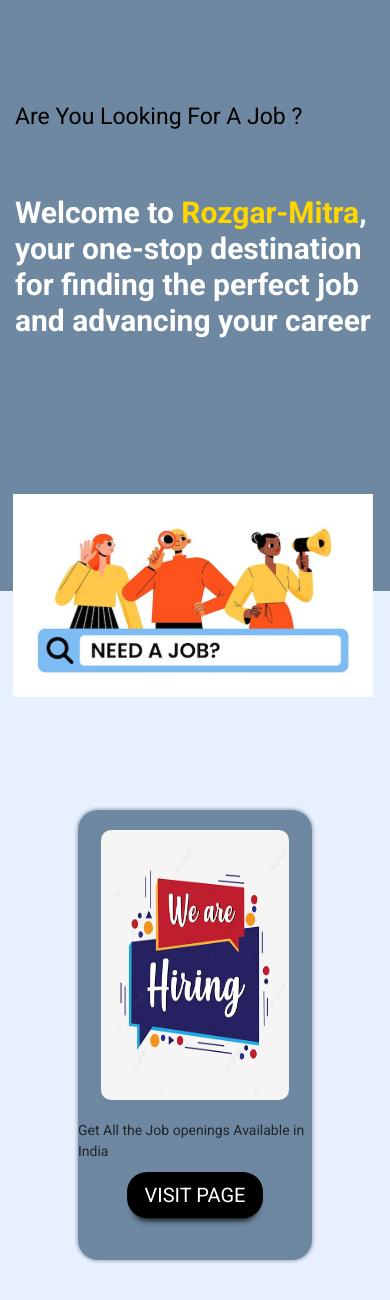
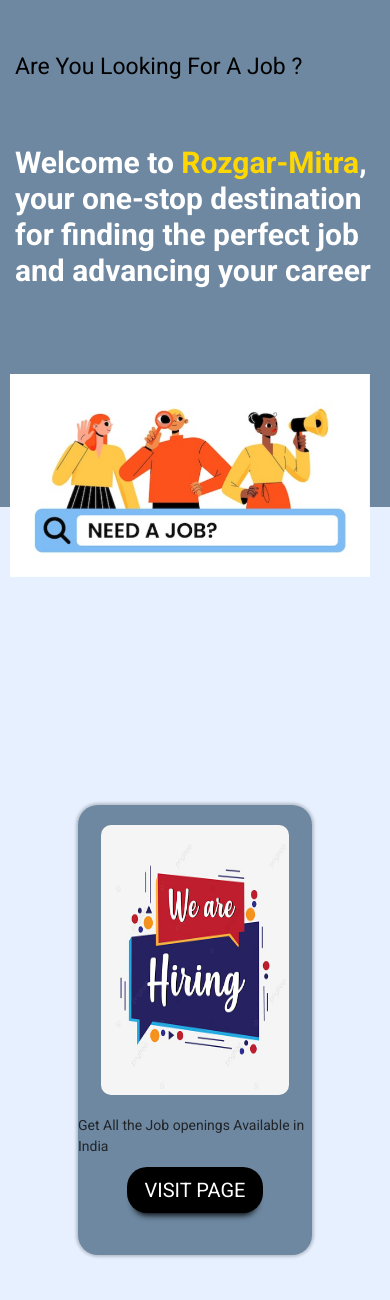
Before and after one commit to Aryan-Kumar-Thakur/Rojgar-Mitra, a Node server app: page / in a window 390 px wide. Shown: the part 53-1353 px from the top of the page. Run offline with Node 20, Linux system fonts and the light colour scheme; some libraries are stand-ins or nearby versions.

Commit message:
Make Responsive

```diff
--- a/public/css/style.css
+++ b/public/css/style.css
@@ -398,47 +398,32 @@ footer p {
 /* responsive code  */
 
 @media(max-width:767px) {
-  body {
+
+  body{
     min-height: 100vh;
-    width: 100%;
     display: flex;
     flex-direction: column;
-  }
+}
+.main_header_left{
+    height: auto;
+    margin: 5rem 0;
+}
+.main_header_right{
+    height: auto;
+    margin-top: 3rem;
+    margin-left: -5px;
+}
 
-  .main_header {
-    width: 100%;
-    height: 85vh;
-    margin-bottom: 20vh;
-  }
-
-  .index_main_header{
-    height: 70vh;
-  }
-
-  .about-main {
-    height: 125vh;
-  }
-
-  .main_header_left {
-    height: auto;
-    margin: 100px 0;
-  }
 
   .main_header_left button,
 .btn2{
   font-size: 2rem;
 }
 
-  .main_header_right {
-    height: auto;
-    margin-top: 50px;
-    margin-left: -2px;
-  }
-
   .flexrow {
     display: flex;
     flex-direction: column;
-    margin-top: 50px;
+    margin-top: 20vh;
   }
 
   .featured-card {
@@ -477,7 +462,7 @@ footer p {
   }
 
   .input input {
-    text-align: start;
+    text-align: center;
     font-size: 14px;
   }
 
```
